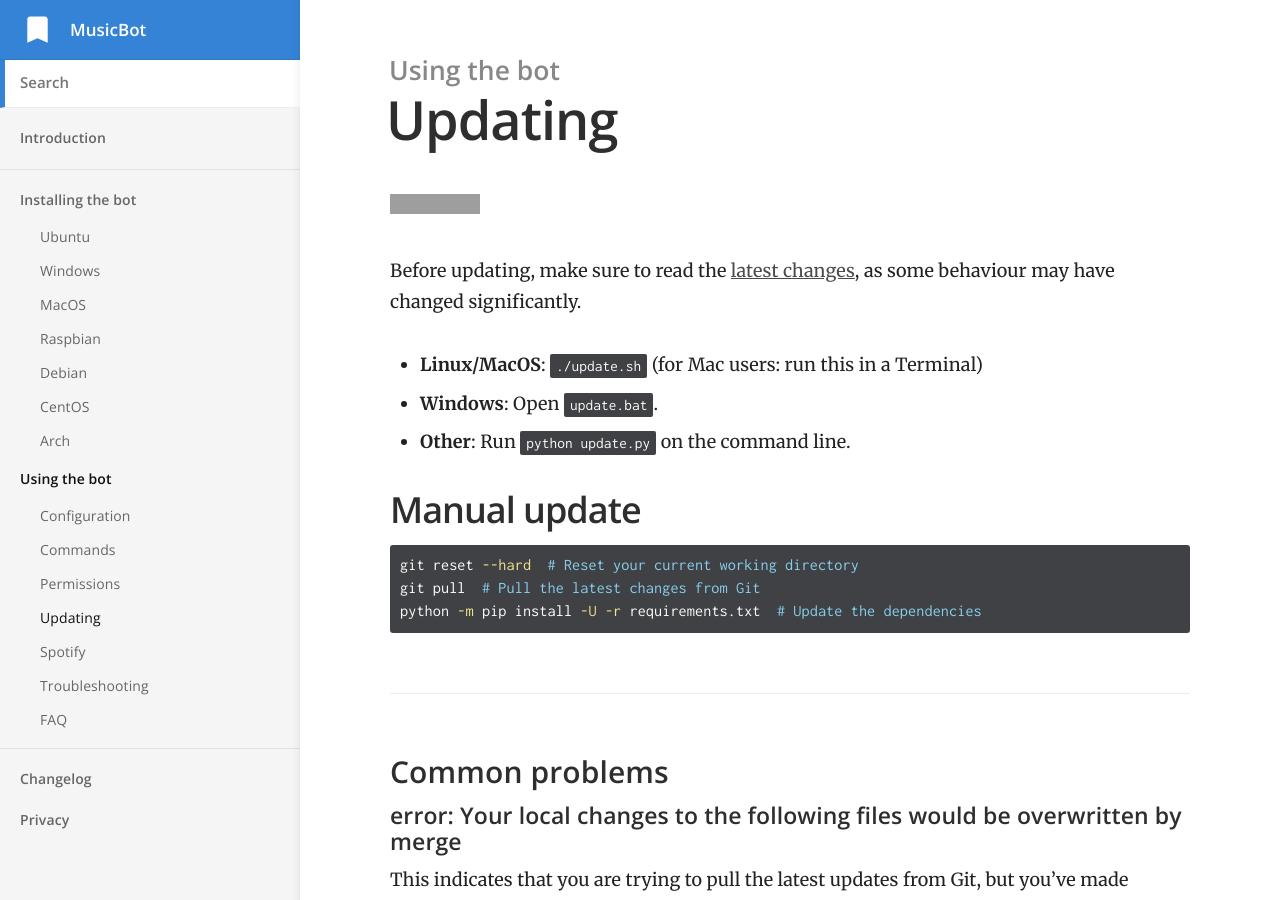
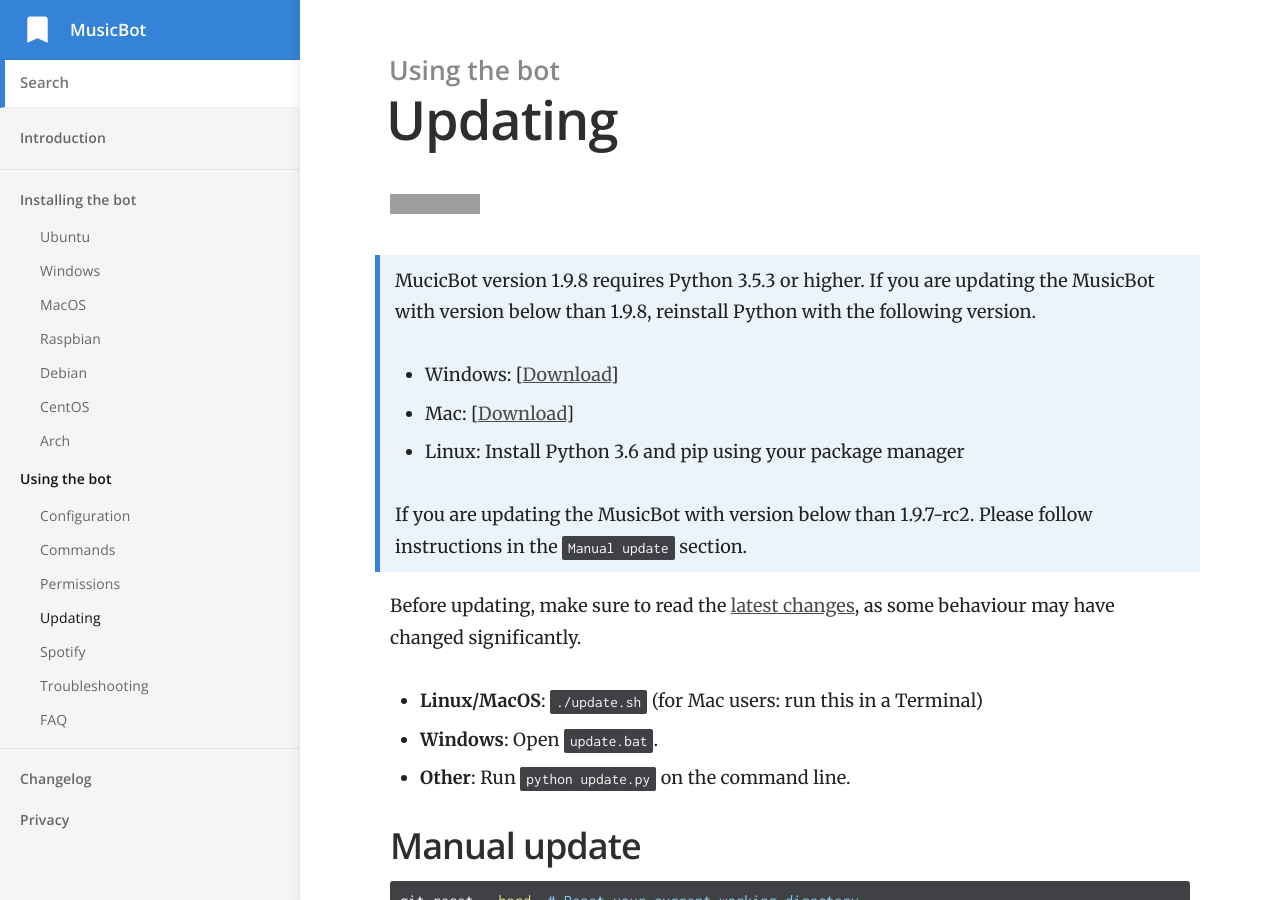
Before and after one commit to Just-Some-Bots/MusicBot, a Jekyll site: the page built from _docs/using/updating.md, in a window 1280 px wide and 900 px high. Built offline with Jekyll 4.4.1, drawn with Linux system fonts in a browser that asks for light colours; grey boxes are pictures that could not be loaded.

Commit message:
add detail for updating from some of outdated version (guide) (#1736)
* Because I now know that they exist

* Because I now know that they exist [02]

* Because I now know that they exist [03]

* tell them to update python too

* change python version needed and add link to them

* Update updating.md

* Update updating.md

* Update windows.md

* revert

* Clean - 1

```diff
--- a/_docs/using/updating.md
+++ b/_docs/using/updating.md
@@ -5,6 +5,13 @@ order: 4
 ---
 
 ![GitHub release](https://img.shields.io/github/release/Just-Some-Bots/MusicBot.svg?style=flat-square)
+
+> MucicBot version 1.9.8 requires Python 3.5.3 or higher. If you are updating the MusicBot with version below than 1.9.8, reinstall Python with the following version.
+> - Windows: [[Download](https://www.python.org/ftp/python/3.7.0/python-3.7.0.exe)]
+> - Mac: [[Download](https://www.python.org/ftp/python/3.6.6/python-3.6.6-macosx10.6.pkg)]
+> - Linux: Install Python 3.6 and pip using your package manager
+>
+> If you are updating the MusicBot with version below than 1.9.7-rc2. Please follow instructions in the `Manual update` section.
 
 Before updating, make sure to read the [latest changes](/changelog), as some behaviour may have changed significantly.
 
```
Also changed, not shown: _docs/installing/windows.md (+1 -0 lines).
